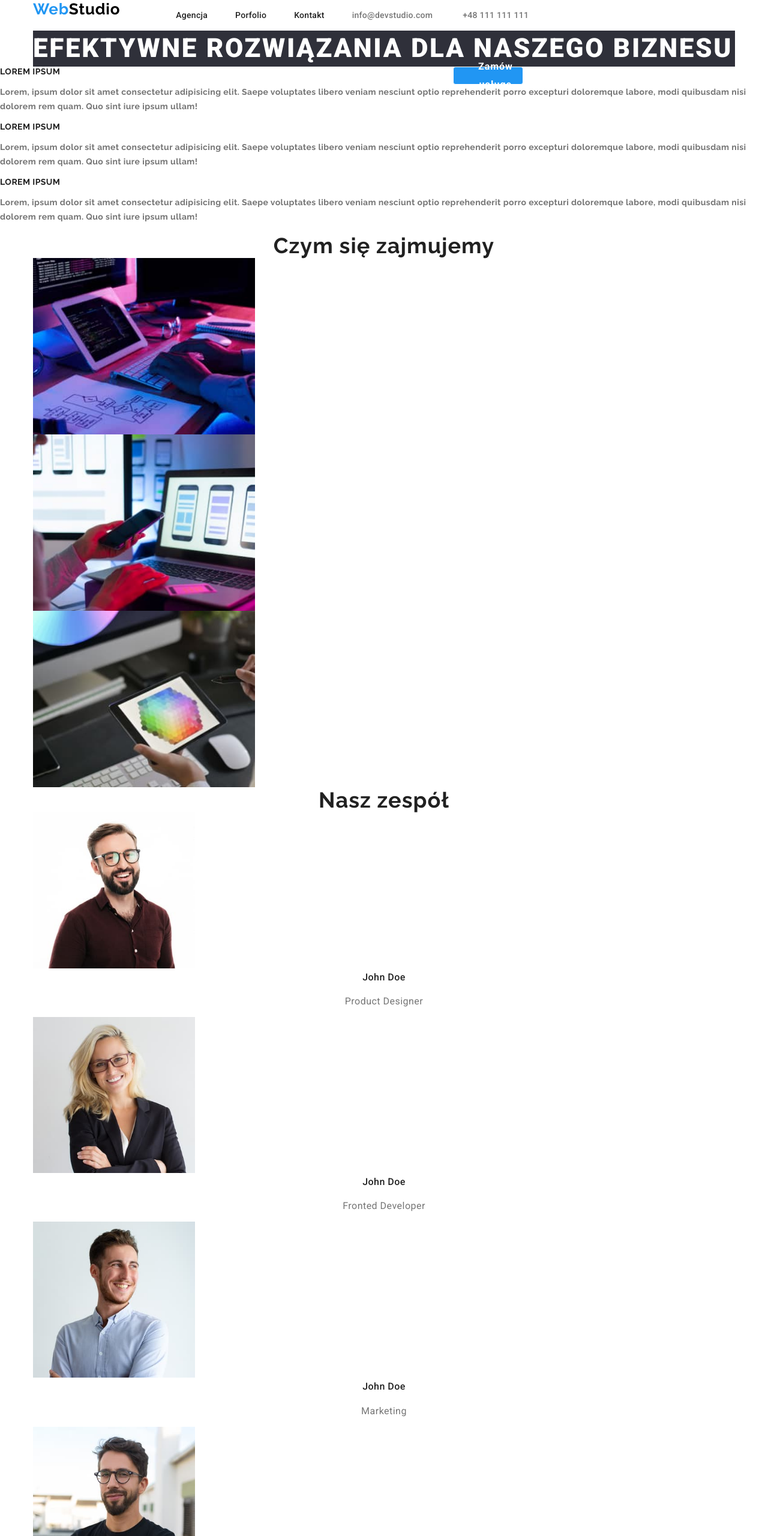
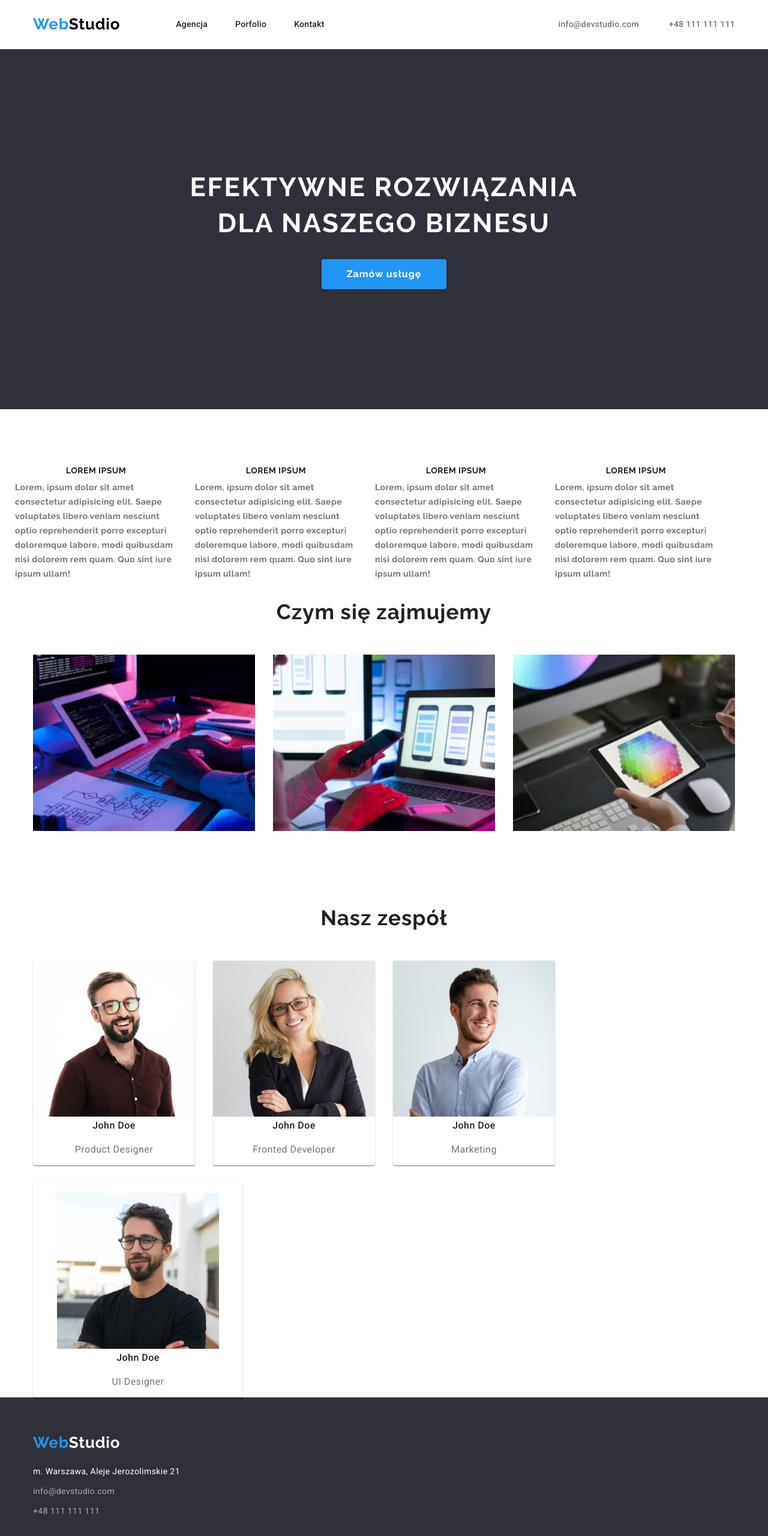
Before and after one commit to ReneZuk/goit-markup-hw-03, a plain HTML site: page index.html in a window 1280 px wide. Shown: the top 2560 px of the page at 60% size. Drawn offline with nearby package versions, Linux system fonts and the light colour scheme.

Commit message:
stylowanie

```diff
--- a/css/styles.css
+++ b/css/styles.css
@@ -27,16 +27,36 @@ p {
 
 img {
     display: block;
+    margin: 0;
+    padding: 0;
 }
 
 .container {
     width: 1200px;
     margin: 0 auto;
     padding: 0 15px;
+}
+
+/* Logo*/
+
+header {
+    border-bottom: 1px solid #ececec;
+    background-color: #fff;
+    padding: 25px 0;
+}
+
+.container-menu {
+    display: flex;
+    justify-content: space-between;
+    flex-wrap: wrap;
     align-items: center;
 }
 
-/* Logo*/
+.container-menu-list {
+    display: flex;
+    flex-wrap: wrap;
+    align-items: center;
+}
 
 .navigation {
     background: var(--white);
@@ -47,12 +67,11 @@ img {
     font-family: 'Raleway';
     font-weight: 700;
     font-size: 26px;
-    line-height: 1.19;
+    line-height: 1.19em;
     letter-spacing: 0.03em;
     text-transform: capitalize;
-    margin-bottom: 20px;
     text-decoration-line: none;
-    padding-right: 93px;
+    margin-right: 93px;
     }
 
 .navigation-logo-web {
@@ -93,7 +112,7 @@ img {
     color: var(--blue);
 }
 
-/*Contact*/
+/*-------Contact---------*/
 
 .contakt-link.tel {
     margin-left: 50px;
@@ -119,42 +138,38 @@ img {
 }
 
 
-/*Fist section html */
+/*-------Fist section html----- */
 
 .button-title {
     background: #2F303A;
+    padding: 200px 0px;
+    text-align: center;
 }
 .title {
-    font-family: 'Roboto';
-    align-items: center;
     font-weight: 900;
     font-size: 44px;
-    line-height: 1.36;
+    line-height: 1.36em;
     letter-spacing: 0.06em;
     text-transform: uppercase;
     color: var(--white);
+    max-width: 696px;
+    margin: 0 auto 30px;
 }
 
 .button1 {
-    position: absolute;
-    font-family: 'Roboto';
-    width: 117px;
-    height: 30px;
     font-weight: 700;
     font-size: 16px;
-    line-height: 1.87;
-    padding: 10px 41px;
-    border: 1px solid;
-
-    display: flex;
+    line-height: 1.87em;
+    padding: 10px 42px;
+    border: 0px;
     align-items: center;
     text-align: center;
     letter-spacing: 0.06em;
     color: #FFFFFF;
-    background: #2196F3;
+    background-color: #2196F3;
     border-radius: 4px;
-    margin-left: 700px;
-    margin-right: 700px;
+    box-shadow: 0px 4px 4px rgb(0 0 0 / 15%);
+
 }
 
 .button1:hover {
@@ -170,19 +185,33 @@ img {
     display: flex;
 }
 
-/*Button portfolio*/
+/*-------Button portfolio-------*/
+
+.portfolio {
+    padding: 94px 0;
+}
+
+.item {
+    display: flex;
+    justify-content: center;
+    flex-wrap: wrap;
+    margin-left: -8px;
+    margin-bottom: -8px;
+    padding-bottom: 50px;
+}
 
 .button {
-    position: absolute;
-    width: 121px;
-    height: 38px;
     font-family: 'Roboto';
     font-weight: 500;
-    font-size: 16px;
     line-height: 26px;
     text-align: center;
     letter-spacing: 0.03em;
     color: #212121;
+    margin-left: 8px;
+    margin-bottom: 8px;
+    border: 0px;
+    padding: 6px 22px;
+    border-radius: 4px;
 }
 
 .button:hover {
@@ -194,9 +223,18 @@ img {
     border-radius: 4px;
 }
 
-/*Lorem Ipsum*/
+/*------Do wszystkich UL----------*/
+
+.main-menu {
+    list-style-type: none;
+    display: flex;
+    flex-wrap: wrap;
+}
+/*---------Lorem Ipsum-------------*/
 
 .manu {
+    width: 270px;
+    height: 16px;
     font-weight: 700;
     font-size: 14px;
     line-height: 1.15;
@@ -204,26 +242,72 @@ img {
     text-transform: uppercase;
     color: #212121;
     list-style-type: none;
+    padding-top: 94px;
+    padding-bottom: 10px;
+    justify-content: space-between;
+    text-align: center;
 }
 
 .submenu {
+    max-width: 270px;
+    height: 75px;
     font-size: 14px;
     line-height: 1.72;
     letter-spacing: 0.03em;
     color: #757575;
+    justify-content: space-between;
+    margin-right: 30px;
+    margin-bottom: 30px;
+    }
+
+.submenu:not(:last-child) {
+    padding-right: 30px;
 }
 
-/*main page portfolio*/
+.list2 {
+    margin-left: -30px;
+    margin-bottom: 94px;
+}
 
-.main-menu {
-    list-style-type: none;
+/*-----main page portfolio------*/
+
+.type {
+    display: flex;
+    flex-wrap: wrap;
+    margin-left: -30px;
+    margin-bottom: -30px;
 }
+
+.main-menu-type-list {
+    background-color: var(--white);
+    margin-left: -30px;
+    margin-bottom: -30px;
+    min-width: 370px;
+}
+
+.main-menu-type-list-image {
+    display: block;
+}
+
+.main-menu-type-list figcaption {
+    border-right: 1px solid #eeeeee;
+    border-bottom: 1px solid #eeeeee;
+    border-left: 1px solid #eeeeee;
+}
+
+.main-menu-type-list1 {
+    background-color: #fff;
+    margin-left: 30px;
+    margin-bottom: 30px;
+    max-width: 370px;
+}
+
 .manu1 {
-    font-weight: 700;
     font-size: 18px;
     line-height: 2;
     letter-spacing: 0.06em;
     color: #212121;
+    padding: 20px 24px 4px 24px;
 }
 
 .submanu1 {
@@ -231,31 +315,47 @@ img {
     line-height: 1.875;
     letter-spacing: 0.03em;
     color: #757575;
+    padding: 0px 24px 20px 24px;
 }
+
 
 /*Czym się zajmujemy*/
 
 .title2 {
     font-weight: 700;
-    font-size: 36px;
-    line-height: 1.17;
+    font-size: 35px;
+    line-height: 1.2em;
     text-align: center;
     letter-spacing: 0.03em;
     list-style: none;
     color: #212121;
+    margin-bottom: 50px;
 }
 
-/*Nasz zespół*/
+.picture {
+    margin-bottom: 30px;
+    margin-left: 30px;
+}
 
-.title3,
-.picture {
+       /*========Nasz zespół=======*/
+
+.title3 {
+    margin-bottom: 50px;
+}
+
+.title3 {
     font-weight: 700;
-    font-size: 36px;
-    line-height: 1.17;
+    font-size: 35px;
+    line-height: 1.2em;
     text-align: center;
     letter-spacing: 0.03em;
     color: #212121;
     list-style-type: none;
+}
+
+.team {
+    margin-left: -30px;
+    margin-bottom: -30px;
 }
 
 .name {
@@ -278,13 +378,28 @@ img {
     color: #757575;
 }
 
+.picture-team {
+    background-color: #fff;
+    text-align: center;
+    box-shadow: 0px 1px 3px rgb(0 0 0 / 12%), 0px 1px 1px rgb(0 0 0 / 14%), 0px 2px 1px rgb(0 0 0 / 20%);
+    border-radius: 0px 0px 4px 4px;
+    margin-left: 30px;
+    margin-bottom: 30px;
+}
+
+.picture-team-item {
+    min-width: 270px;
+    display: block;
+
+}
 
 /*footer*/
 
 .footer {
-    background-color: #000;
+    background-color: #2f303a;
     color: #fff;
     padding: 60px 0;
+    font-style: normal;
 }
 
 .footer-logo {
@@ -296,6 +411,7 @@ img {
     text-transform: capitalize;
     margin-bottom: 20px;
     text-decoration-line: none;
+    display: inline-block;
 }
 
 .footer-logo-web {
@@ -306,11 +422,15 @@ img {
 }
 
 .footer-text {
+    font-family: 'Roboto';
     font-size: 14px;
     line-height: 24px;
     list-style-type: none;
     color: #fff;
     margin-bottom: 9px;
+    display: block;
+    font-style: normal;
+    letter-spacing: 0.03em;
 }
 
 .footer-text:last-child {
--- a/index.html
+++ b/index.html
@@ -22,8 +22,9 @@
   <body>
     <header>
       <div class="container">
-  <!--Logo-->
-      <nav class="navigation">
+                     <!--------------Logo---------->
+        <div class="container-menu">
+          <div class="container-menu-list">
         <a
           class="navigation-logo"
           href="https://renezuk.github.io/goit-markup-hw-02/">
@@ -35,7 +36,8 @@
           <li><a class="navigation-link" href="./portfolio.html">Porfolio</a></li>
           <li><a class="navigation-link" href="Kontakt">Kontakt</a></li>
         </ul>
-
+     </div>
+      <nav class="navigation">
  <!--Contact-->
       <ul class="main-menu list">
         <li>
@@ -44,20 +46,31 @@
         <a class="contakt-link tel" href="tel:+48111111111">+48 111 111 111</a></li>
       </ul>
       </nav>
+       </div>
       </div>
     </header>
 
     <main>
         <!--First section-->
+      <section class="button-title">
       <div class="container">
-      <section class="button-title">
         <h1 class="title">EFEKTYWNE ROZWIĄZANIA DLA NASZEGO BIZNESU</h1>
         <button class="button1" type="button">Zamów usługę</button>
       </section>
       </div>
       <section>
           <!--Lorem Ipsum text-->
-        <ul class="main-menu">
+          <div class="container">
+        <ul class="main-menu list list2">
+          <li>
+            <h4 class="manu">LOREM IPSUM</h4>
+            <p class="submenu">
+              Lorem, ipsum dolor sit amet consectetur adipisicing elit. Saepe
+              voluptates libero veniam nesciunt optio reprehenderit porro
+              excepturi doloremque labore, modi quibusdam nisi dolorem rem quam.
+              Quo sint iure ipsum ullam!
+            </p>
+          </li>
           <li>
             <h4 class="manu">LOREM IPSUM</h4>
             <p class="submenu">
@@ -86,6 +99,7 @@
             </p>
           </li>
         </ul>
+      </div>
       </section>
 
       <!--Czym się zajmujemy-->
@@ -93,7 +107,7 @@
       <section>
       <div class="container">
         <h2 class="title2">Czym się zajmujemy</h2>
-        <ul class="main-menu">
+        <ul class="main-menu list2">
           <li class="picture">
             <img
               src="images/image1.jpg"
@@ -121,54 +135,59 @@
         </ul>
       </div>
       </section>
-      <section>
-      <div class="container">
+                      <!--Nasz Zespół-->
+      <section >
+        <div class="container">
         <h2 class="title3">Nasz zespół</h2>
-        <ul class="main-menu">
-          <li class="picture">
-            <img
+         <ul class="main-menu team">
+          <li class="picture-team">
+            <img class="picture-team-item"
               src="images/image4.jpg"
               alt="mężczyna uśmiechnięty"
               width="270"
-              height="260"
-            />
+              height="260"/>
             <h4 class="name">John Doe</h4>
             <p class="post">Product Designer</p>
-          </li>
-          <li class="picture">
-            <img
+        </li>
+          <li class="picture-team">
+            <img class="picture-team-item"
               src="images/image5.jpg"
               alt="kobieta uśmiechnięta"
               width="270"
-              height="260"
-            />
+              height="260"/>
             <h4 class="name">John Doe</h4>
             <p class="post">Fronted Developer</p>
           </li>
-          <li class="picture">
-            <img
+          <li class="picture-team">
+            <img class="picture-team-item"
               src="images/image6.jpg"
               alt="młody mężczyzna"
               width="270"
-              height="260"
-            />
+              height="260"/>
             <h4 class="name">John Doe</h4>
             <p class="post">Marketing</p>
           </li>
-          <li class="picture">
-            <img
+          <li class="picture-team">
+            <figure class="team-card">
+            <img class="picture-team-item"
               src="images/image7.jpg"
               alt="mężczyzna z lekkim uśmiechem"
               width="270"
-              height="260"
-            />
+              height="260"/>
+              <figcaption>
             <h4 class="name">John Doe</h4>
             <p class="post">UI Designer</p>
+            </figcaption>
+            </figure>
           </li>
         </ul>
       </div>
+      </figcaption>
       </section>
     </main>
+
+    <!-----------------Footer------------>
+
     <footer class="footer">
     <div class="container">
         <!--Logo-->
```
Also changed, not shown: portfolio.html (+28 -16 lines).
